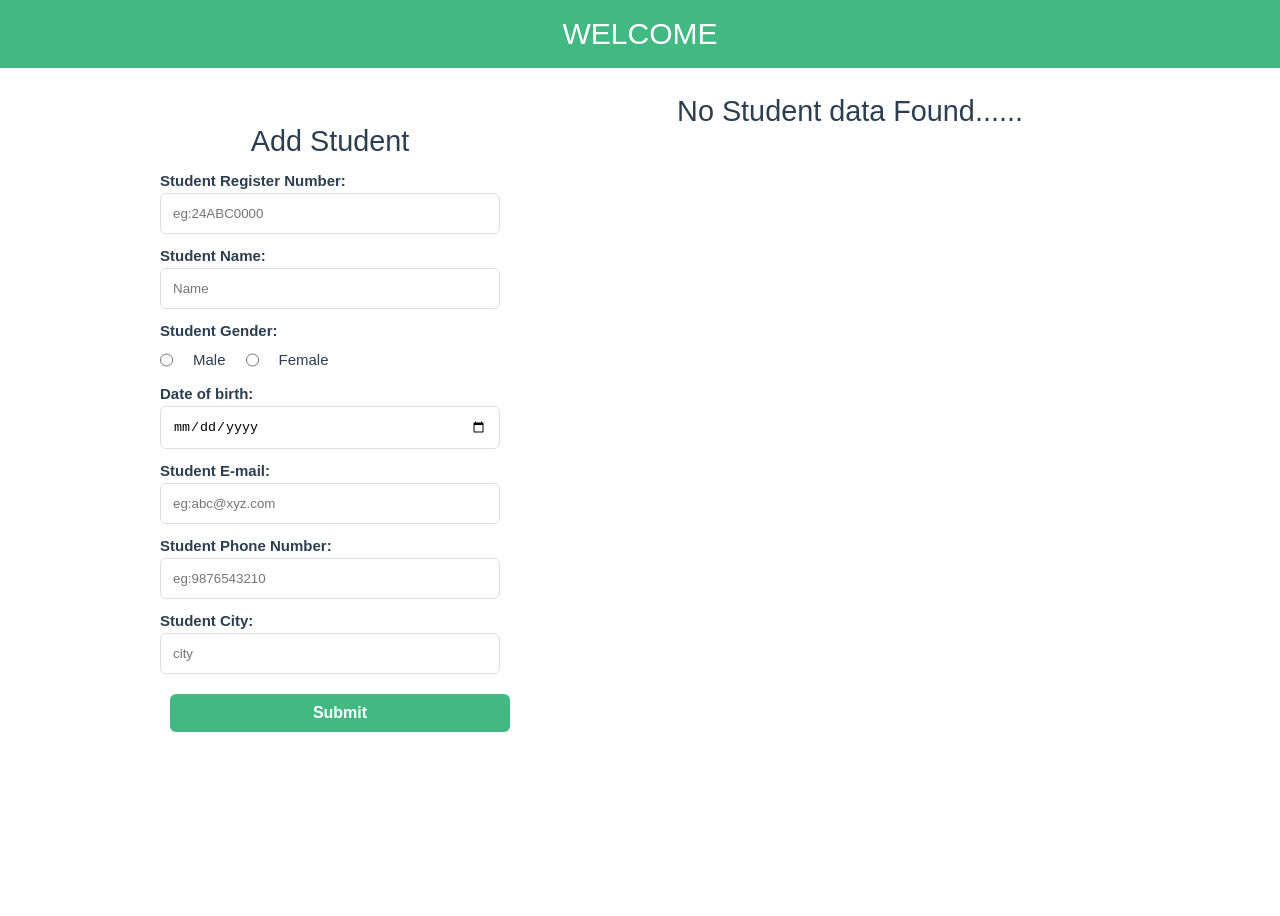
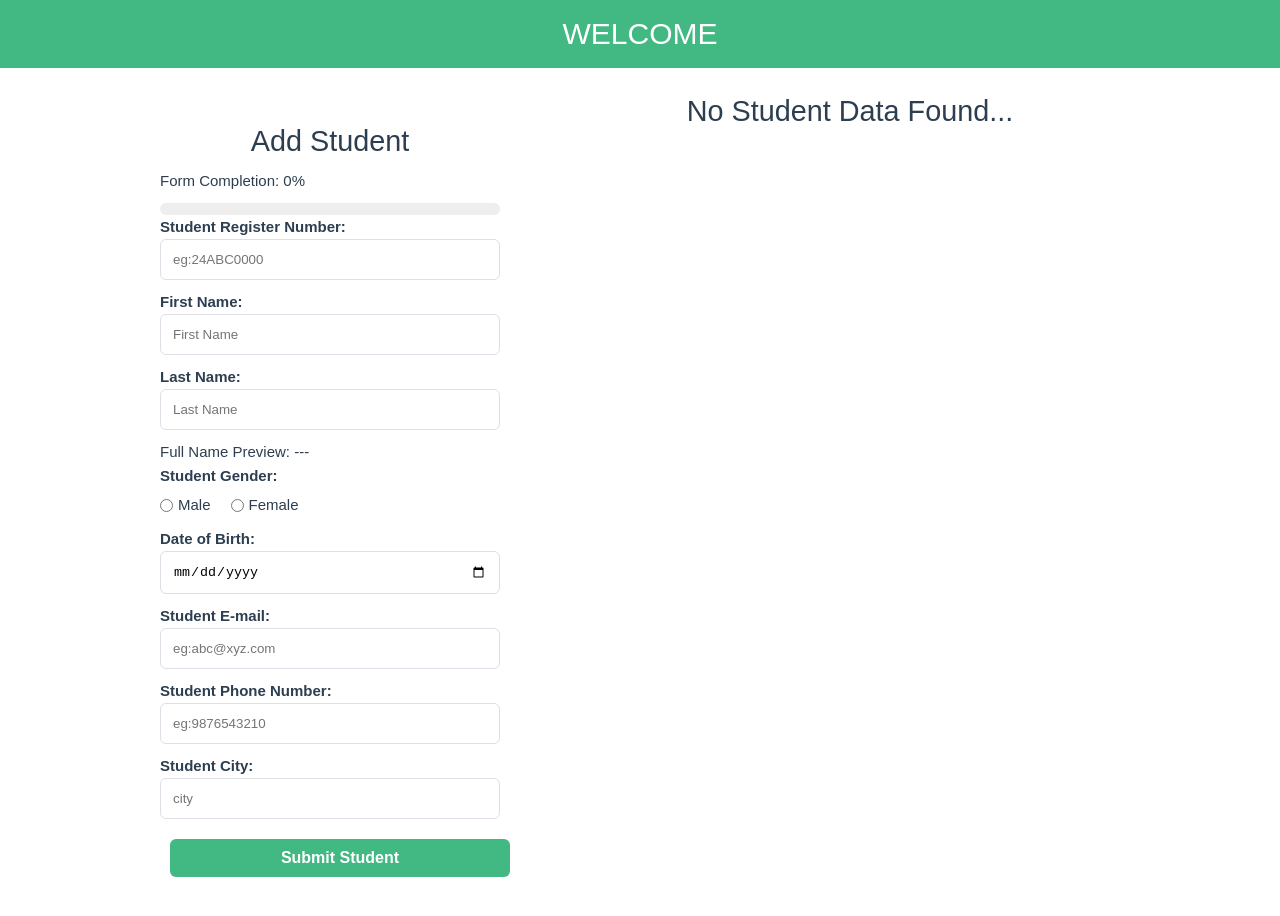
Before and after one commit to M-Charan-ngp/FrontEnd_Training, a Vue app: page /create in a window 1280 px wide. Shown: the top 916 px of the page. Before the commit the page ends 800 px from the top, so only its background shows below. Built offline with nearby package versions, Linux system fonts and the light colour scheme.

Commit message:
implemented watcher, computed, stylebinding, classbinding in the code

```diff
--- a/src/views/StudentCreate.vue
+++ b/src/views/StudentCreate.vue
@@ -1,148 +1,200 @@
 <script setup>
 import { reactive, computed, ref, watch } from 'vue'
 
+const fname = ref("")
+const lname = ref("")
+const studentList = ref([])
+const errors = ref({})
+const formSubmitted = ref(false)
+
 const student = reactive({
     reg_no: '',
-        name:'',
-        gender:'',
-        dob:'',
-        phone:'',
-        email:'',
-        city:''
+    name: '',
+    gender: '',
+    dob: '',
+    phone: '',
+    email: '',
+    city: ''
 })
-    const errors = ref({})
-    const validate = () => {
+
+const fullName = computed(() => {
+    return (fname.value + ' ' + lname.value).trim()
+})
+
+const name = watch(fullName, (newVal) => {
+    student.name = newVal
+})
+
+const totalFields = 7;
+const formProgress = computed(() => {
+    const completedFields = Object.values(student).filter(value => value !== '').length;
+    console.log(name)
+    return Math.round((completedFields / totalFields) * 100);
+});
+
+const progressColor = computed(() => {
+    if (formProgress.value < 50) return '#ff4d4d';
+    if (formProgress.value < 100) return '#f1c40f';
+    return '#42b883';
+});
+
+const validateField = (field, value) => {
+    if (!value && field !== 'name') return `${field.replace('_', ' ')} is required`
+
+    switch (field) {
+        case 'reg_no':
+            if (!/^[0-9]{2}[A-Z]{3}[0-9]{4}$/.test(value)) return 'Format: 24MCA0010'
+            break
+        case 'name':
+            if (!value || value.length < 1) return 'Full name is required'
+            if (value.length < 3) return 'Minimum 3 characters required'
+            break
+        case 'phone':
+            if (!/^[0-9]{10}$/.test(value)) return 'Must be exactly 10 digits'
+            break
+        case 'email':
+            if (!/^\S+@\S+\.\S+$/.test(value)) return 'Invalid email format'
+            break
+    }
+    return null
+}
+
+Object.keys(student).forEach((field) => {
+    watch(() => student[field], (newVal) => {
+        const error = validateField(field, newVal)
+        if (error && (newVal !== '' || formSubmitted.value)) {
+            errors.value[field] = error
+        } else {
+            delete errors.value[field]
+        }
+    })
+})
+
+const validateAll = () => {
     const newErrors = {}
-
-        if (!student.reg_no) {
-            newErrors.reg_no = 'Register number is required'
-        } else if (!/^[0-9]{2}[A-Z]{3}[0-9]{4}$/.test(student.reg_no)) {
-            newErrors.reg_no = 'Format: 24MCA0010'
-        }
-        if (!student.name) {
-            newErrors.name = 'Name is required'
-        } else if (student.name.length < 3) {
-            newErrors.name = 'Minimum 3 characters required'
-        } else if (!/^[A-Za-z\s]+$/.test(student.name)) {
-            newErrors.name = 'Only alphabets allowed'
-        }
-        if (!student.gender) newErrors.gender = 'Please select gender'
-        if (!student.dob) newErrors.dob = 'Date of birth is required'
-
-
-        if (!student.phone) {
-            newErrors.phone = 'Phone number is required'
-        } else if (!/^[0-9]{10}$/.test(student.phone)) {
-            newErrors.phone = 'Must be exactly 10 digits'
-        }
-        if (!student.email) {
-            newErrors.email = 'Email is required'
-        } else if (!/^\S+@\S+\.\S+$/.test(student.email)) {
-            newErrors.email = 'Invalid email format'
-        }
-        if (!student.city) newErrors.city = 'City is required'
-
+    Object.keys(student).forEach(field => {
+        const error = validateField(field, student[field])
+        if (error) newErrors[field] = error
+    })
     errors.value = newErrors
     return Object.keys(newErrors).length === 0
 }
 
-    watch(student, () => {
-        validate()
-    }, { deep: true })
+const showToast = (msg) => alert(msg)
 
 const handleSubmit = () => {
-  if (validate()) {
-    console.log("New Student Data: ", student)
+    formSubmitted.value = true
+    if (validateAll()) {
         studentList.value.push({ ...student })
-    showToast(`Student added successfully`)
+        showToast(`Student ${student.name} added successfully!`)
+
         Object.keys(student).forEach(key => student[key] = '')
-  } else {
-    alert("Validation failed.")
+        fname.value = ""
+        lname.value = ""
+        errors.value = {}
+        formSubmitted.value = false
     }
 }
-    const studentList = ref([
-    ])
+</script>
 
-    const isFormValid = computed(() => {
-        return Object.values(student).every(value => value.trim() !== "")
-    })
-
-</script>
 <template>
     <div class="container">
         <div class="student_form">
             <h1>Add Student</h1>
+
+            <div class="progress-section">
+                <p>Form Completion: {{ formProgress }}%</p>
+                <div class="progress-container">
+                    <div class="progress-bar"
+                         :style="{ width: formProgress + '%', backgroundColor: progressColor }">
+                    </div>
+                </div>
+            </div>
+
             <form @submit.prevent="handleSubmit">
                 <div class="form-group">
                     <label>Student Register Number: </label>
                     <input type="text"
                         v-model="student.reg_no"
-                pattern="[0-9]{2}[A-Z]{3}[0-9]{4}"
                         placeholder="eg:24ABC0000"
                         :class="{ 'invalid': errors.reg_no }">
                     <p class="error" v-if="errors.reg_no">{{ errors.reg_no }}</p>
                 </div>
 
+                <div class="form-group">
+                    <label>First Name: </label>
+                    <input type="text" v-model="fname" placeholder="First Name">
+                </div>
 
                 <div class="form-group">
-                <label>Student Name: </label>
-                <input type="text" v-model="student.name" placeholder="Name" :class="{ 'invalid': errors.name }">
+                    <label>Last Name: </label>
+                    <input type="text" v-model="lname" placeholder="Last Name">
+                </div>
+
+                <div class="name-preview">
+                    <strong>Full Name Preview:</strong> {{ student.name || '---' }}
                     <p class="error" v-if="errors.name">{{ errors.name }}</p>
                 </div>
 
                 <div class="form-group">
                     <label>Student Gender: </label>
                     <div class="radio_group">
-                    <input type="radio" name="gender" value="Male" v-model="student.gender">Male
-                    <input type="radio" name="gender" value="Female" v-model="student.gender">Female
+                        <label><input type="radio" value="Male" v-model="student.gender"> Male</label>
+                        <label><input type="radio" value="Female" v-model="student.gender"> Female</label>
+                    </div>
                     <p class="error" v-if="errors.gender">{{ errors.gender }}</p>
                 </div>
-            </div>
+
                 <div class="form-group">
-                <label> Date of birth:</label>
+                    <label>Date of Birth:</label>
                     <input type="date" v-model="student.dob" :class="{ 'invalid': errors.dob }">
                     <p class="error" v-if="errors.dob">{{ errors.dob }}</p>
                 </div>
+
                 <div class="form-group">
                     <label>Student E-mail: </label>
-                <input type="email" v-model="student.email" placeholder="eg:abc@xyz.com" :class="{ 'invalid': errors.name }">
+                    <input type="email" v-model="student.email" placeholder="eg:abc@xyz.com" :class="{ 'invalid': errors.email }">
                     <p class="error" v-if="errors.email">{{ errors.email }}</p>
                 </div>
+
                 <div class="form-group">
                     <label>Student Phone Number: </label>
-                <input type='text' v-model="student.phone" placeholder="eg:9876543210" :class="{ 'invalid': errors.phone }">
+                    <input type="text" v-model="student.phone" placeholder="eg:9876543210" :class="{ 'invalid': errors.phone }">
                     <p class="error" v-if="errors.phone">{{ errors.phone }}</p>
                 </div>
+
                 <div class="form-group">
                     <label>Student City: </label>
                     <input type="text" v-model="student.city" placeholder="city" :class="{ 'invalid': errors.city }">
                     <p class="error" v-if="errors.city">{{ errors.city }}</p>
                 </div>
-            <button type="submit" :disabled="Object.keys(errors).length > 0">Submit</button>
+
+                <button type="submit">Submit Student</button>
             </form>
         </div>
-    <div class="table-view" v-if="studentList[0]">
+
+        <div class="table-view" v-if="studentList.length > 0">
             <table>
                 <thead>
                     <tr>
-                    <th v-for="(,key) in studentList[0]">{{ key }}</th>
+                        <th v-for="(val, key) in studentList[0]" :key="key">{{ key.toUpperCase() }}</th>
                     </tr>
                 </thead>
                 <tbody>
-            <tr v-for="student in studentList" :key="student.reg_no">
-                <td>{{ student.reg_no }}</td>
-                <td>{{ student.name }}</td>
-                <td>{{ student.gender }}</td>
-                <td>{{ student.dob }}</td>
-                <td>{{ student.phone }}</td>
-                <td>{{ student.email }}</td>
-                <td>{{ student.city}}</td>
+                    <tr v-for="(s, index) in studentList" :key="index">
+                        <td>{{ s.reg_no }}</td>
+                        <td>{{ s.name }}</td>
+                        <td>{{ s.gender }}</td>
+                        <td>{{ s.dob }}</td>
+                        <td>{{ s.phone }}</td>
+                        <td>{{ s.email }}</td>
+                        <td>{{ s.city }}</td>
                     </tr>
                 </tbody>
             </table>
         </div>
         <div v-else class="empty-view">
-        <h1>No Student data Found......</h1>
+            <h1>No Student Data Found...</h1>
         </div>
     </div>
 </template>
@@ -232,8 +284,8 @@ button:hover {
 table {
   border-collapse:collapse;
   margin: auto;
-  width: 90%;
-  max-width: 1000px;
+  width: 100%;
+  max-width: 1200px;
   background-color: white;
   box-shadow: 0 5px 15px rgba(0, 0, 0, 0.05);
   min-width: 700px;
@@ -263,6 +315,8 @@ td {
   padding: 10px ;
   border-bottom: 1px solid #eee;
   align-items: center;
+  word-break: break-all;
+  max-width: 700px;
   color: #333;
 }
 button {
@@ -274,4 +328,15 @@ button {
   font-size: 16px;
   cursor: pointer;
 }
+.progress-container {
+    width: 100%;
+    height: 12px;
+    background-color: #eee;
+    border-radius: 6px;
+    margin-top: 10px;
+    overflow: hidden;
+}
+.progress-bar {
+    height: 100%;
+}
 </style>
```
Lines whose indentation alone changed are shown as unchanged.
